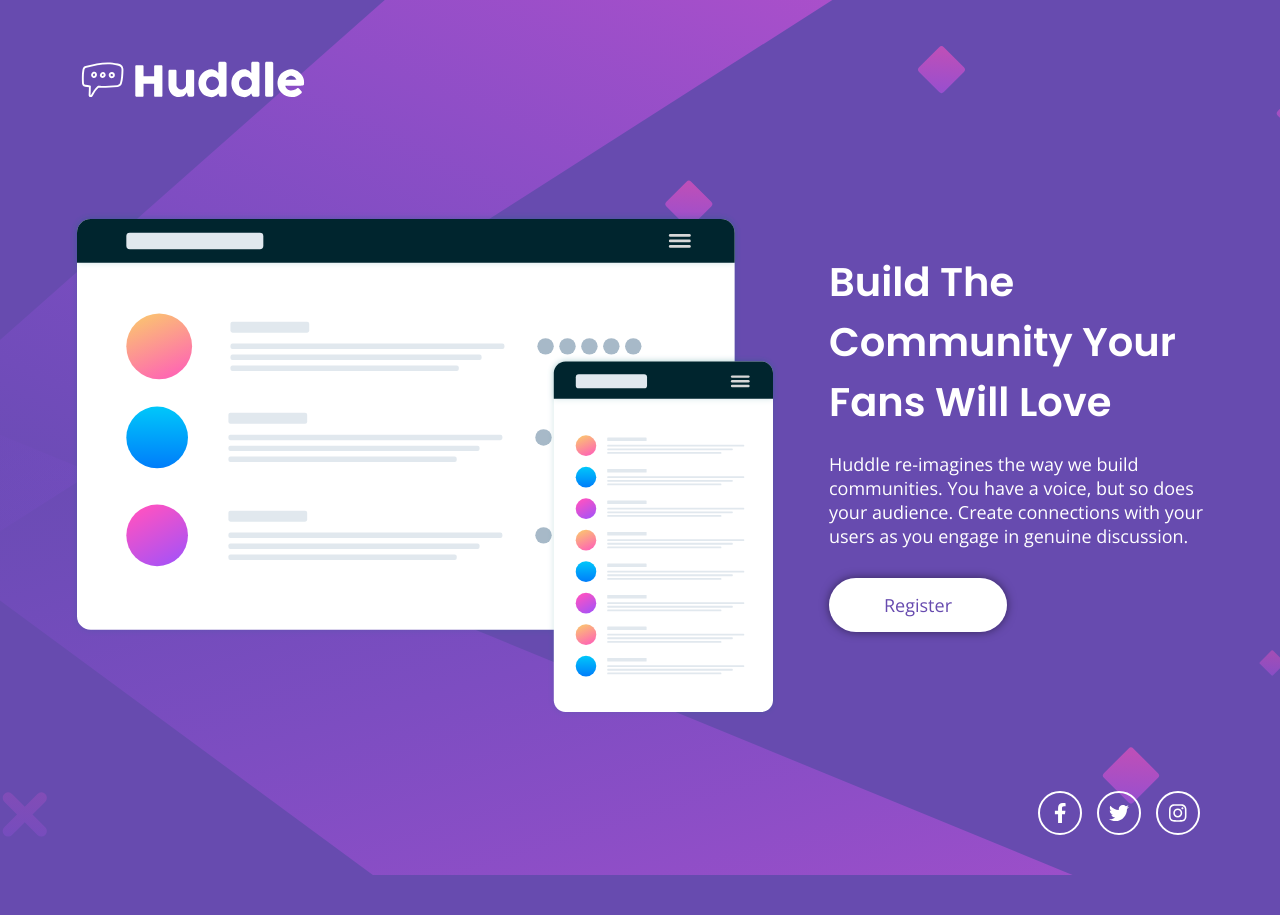
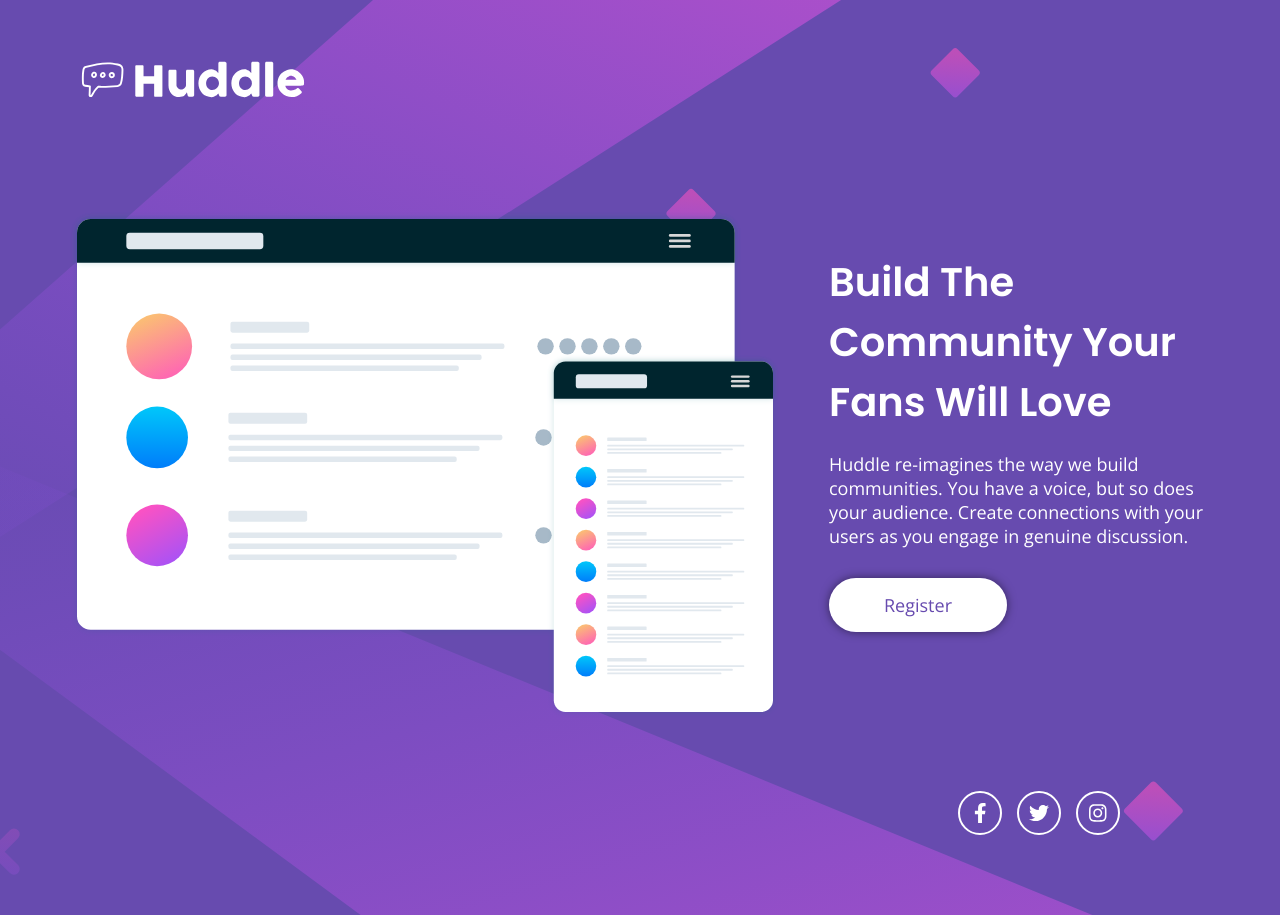
Before and after one commit to Isis-gsantos/Quest-1-Huddle, a plain HTML site: page index.html in a window 1280 px wide. Before the commit the page ends 875 px from the top, so only its background shows below. Drawn offline with nearby package versions, Linux system fonts and the light colour scheme.

Commit message:
adicionando correções

```diff
--- a/index.html
+++ b/index.html
@@ -40,19 +40,27 @@
         </main>
 
         <footer class="footer">
-            <div class="social-media">
+            <nav class="social-media">
+                <ul>
+                    <li>
                         <a href="" class="social-icon">
                             <i class="fab fa-facebook-f"></i>
                         </a>
+                    </li>
 
+                    <li>
                         <a href="" class="social-icon">
                             <i class="fab fa-twitter"></i>
                         </a>
+                    </li>
 
+                    <li>
                         <a href="" class="social-icon">
                             <i class="fab fa-instagram"></i>
                         </a>
-            </div>
+                    </li>
+                </ul>
+            </nav>
         </footer>
     </div>
 
--- a/src/css/reset.css
+++ b/src/css/reset.css
@@ -2,4 +2,5 @@
     margin: 0;
     padding: 0;
     text-decoration: none;
+    list-style: none;
 }
--- a/src/css/style.css
+++ b/src/css/style.css
@@ -63,12 +63,14 @@ body {
     font-weight: 600;
     color: #fff;
     text-transform: capitalize;
+    max-width: 480px;
 }
 
 .main .description p {
     color: #fff;
     font-size: 1.8rem;
     margin: 20px auto 45px;
+    max-width: 480px;
 }
 
 .main .description .btn-register {
@@ -81,14 +83,15 @@ body {
 }
 
 .main .description .btn-register:hover {
-    background-color: hsl(300, 69%, 71%);
+    background-color: hsl(325, 89%, 73%);
+    color: #fff;
 }
 
 .footer {
     grid-area: footer;
 }
 
-.footer .social-media {
+.footer .social-media, ul {
     display: flex;
     justify-content: flex-end;
     font-size: 2rem;
```
Lines whose indentation alone changed are shown as unchanged.
